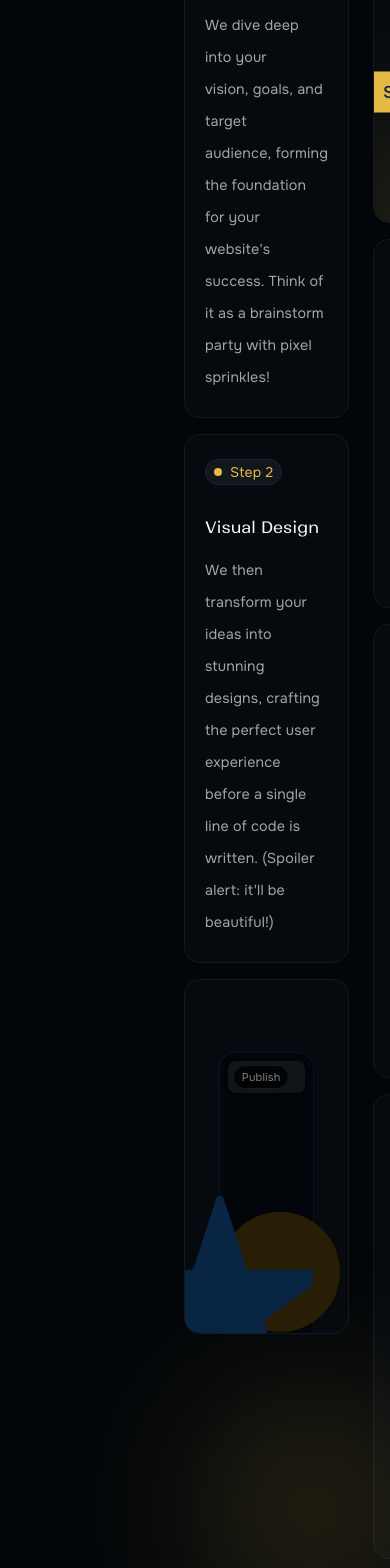
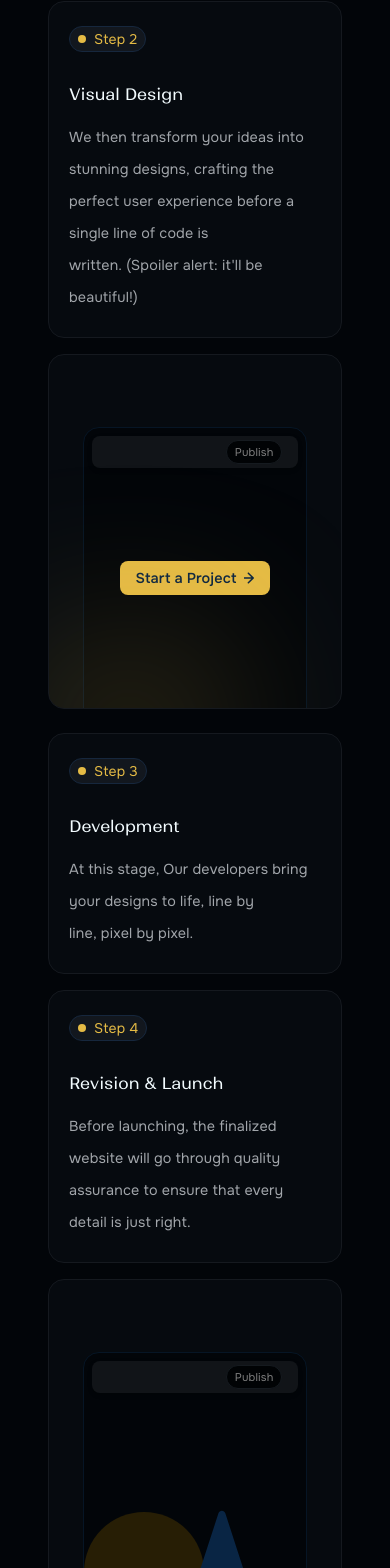
Before and after one commit to shady-cj/imperium, a React (Vite) app: page / in a window 390 px wide. Shown: the part 9728-11296 px from the top of the page. Built offline with nearby package versions, Linux system fonts and the light colour scheme.

Commit message:
process section responsive design

```diff
--- a/src/pages/Process/index.jsx
+++ b/src/pages/Process/index.jsx
@@ -59,6 +59,16 @@ const index = () => {
                         </div>
 
                     </div>
+                    <div className="process-publish-display mobile-view">
+                        <div>
+                            <div className="publish-header">
+                                <span>Publish</span>
+                            </div>
+                            <button>Start a Project <img src={arrowLeft} alt="" /></button>
+
+                        </div>
+                        <div className="blur-circle-5"></div>
+                    </div>
                 </div>
                 <div className="process-card-section-2">
                     <div className="process-publish-display">
@@ -73,6 +83,17 @@ const index = () => {
                     </div>
                     <ProcessCard step={processes[2].step} title={processes[2].title} desc={processes[2].desc} />
                     <ProcessCard step={processes[3].step} title={processes[3].title} desc={processes[3].desc} />
+                    <div className="process-misc mobile-view">
+                        <div>
+
+                            <div className="publish-header">
+                                <span>Publish</span>
+                            </div>
+                            <div className="circle-svg"></div>
+                            <img src={star} alt="" />
+                        </div>
+
+                    </div>
                     <ProcessCard step={processes[4].step} title={processes[4].title} desc={processes[4].desc} />
                 </div>
             </div>
--- a/src/pages/Process/index.scss
+++ b/src/pages/Process/index.scss
@@ -5,6 +5,8 @@
 
     padding: 6rem 7.5rem;
     position: relative;
+
+
 
     .blur-circle-6 {
         width: 100px;
@@ -15,6 +17,22 @@
         bottom: 6rem;
         left: 15.5rem;
         filter: blur(100px)
+    }
+
+    @media screen and (max-width: 950px) {
+        padding: 6rem 4rem;
+
+        .blur-circle-6 {
+            left: 12rem;
+        }
+    }
+
+    @media screen and (max-width: 768px) {
+        padding: 6rem 1rem;
+    }
+
+    @media screen and (max-width: 600px) {
+        padding: 6rem 0;
     }
 
 
@@ -28,14 +46,21 @@
         gap: 1.5rem;
         padding: 0 3rem;
 
+        @media screen and (max-width: 768px) {
+            padding: 0 2rem;
+
+        }
+
+        @media screen and (max-width: 600px) {
+            flex-direction: column;
+        }
+
         &>div {
             flex: 1;
             display: flex;
             flex-direction: column;
             gap: 1rem;
-        }
 
-        .process-card-section-1 {
             .process-misc {
                 border-radius: 1rem;
                 border: 0.5px solid #15191F;
@@ -68,9 +93,14 @@
                     }
 
                     &>img {
+                        width: 240px;
                         position: absolute;
                         right: 0;
                         bottom: 0;
+
+                        @media screen and (max-width: 1200px) {
+                            max-width: 180px;
+                        }
                     }
 
                     .publish-header {
@@ -104,9 +134,7 @@
 
                 }
             }
-        }
 
-        .process-card-section-2 {
             .process-publish-display {
                 border-radius: 1rem;
                 border: 0.5px solid #15191F;
@@ -185,10 +213,44 @@
                         font-size: 17px;
                         font-weight: 500;
                         letter-spacing: 0.085px;
+
+                        @media screen and (max-width: 950px) {
+                            width: 150px;
+                            padding: 8px 14px;
+                            font-size: 0.9rem;
+
+                            img {
+                                width: 10px;
+                            }
+                        }
                     }
+
 
                 }
             }
+
+            .process-misc.mobile-view,
+            .process-publish-display.mobile-view {
+                display: none;
+            }
+
+            @media screen and (max-width: 600px) {
+
+                .process-misc,
+                .process-publish-display {
+
+                    display: none;
+                }
+
+                .process-misc.mobile-view,
+                .process-publish-display.mobile-view {
+                    display: block;
+                }
+            }
         }
+
+        .process-card-section-1 {}
+
+        .process-card-section-2 {}
     }
 }
```
